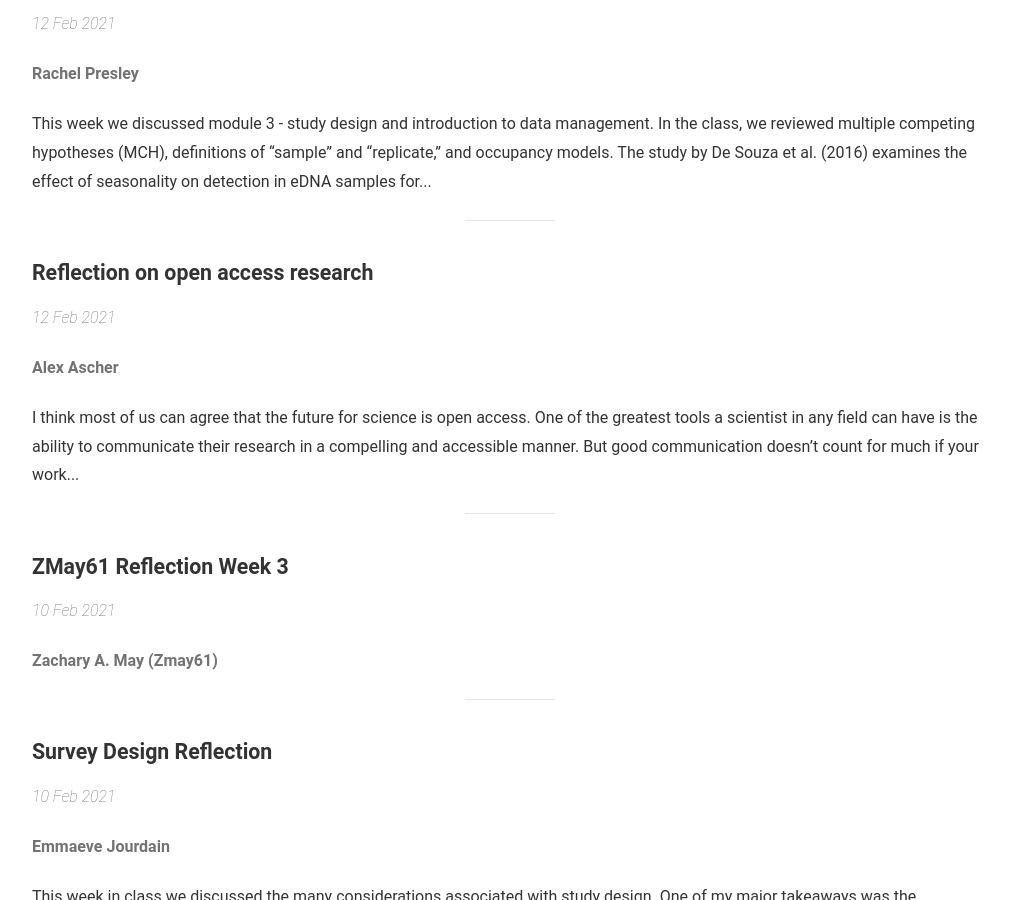
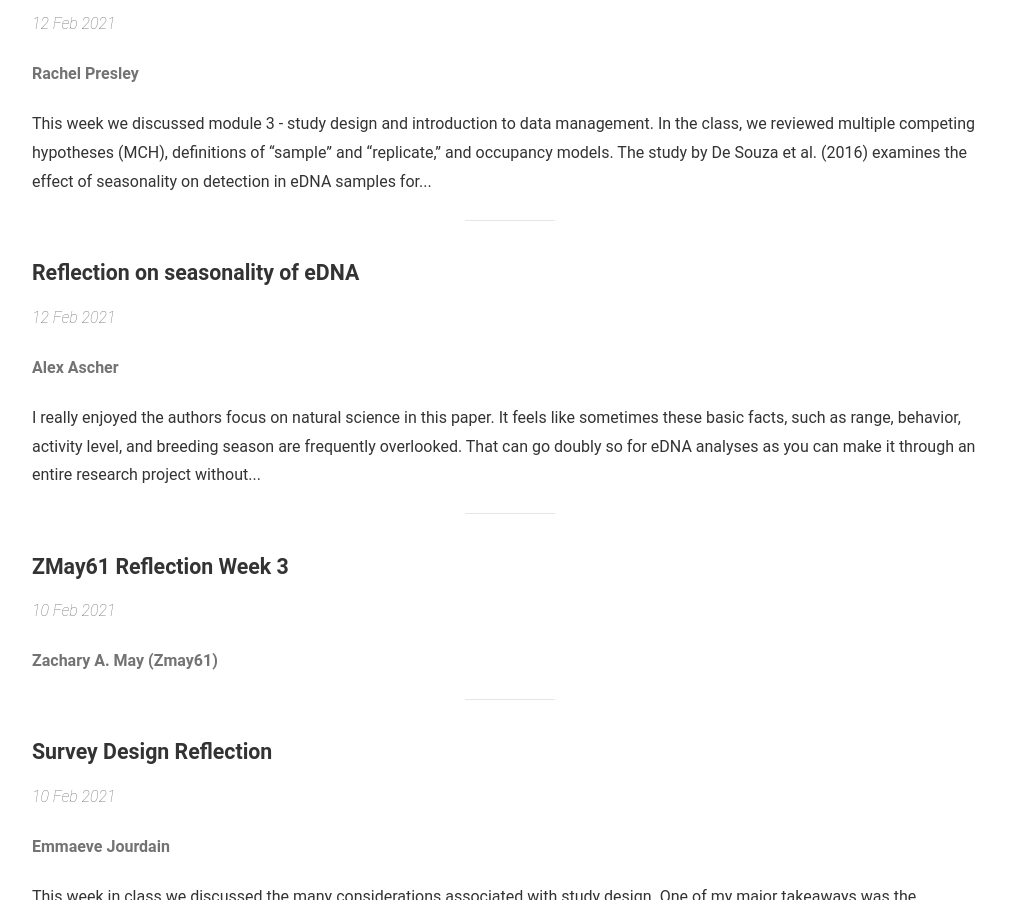
Before and after one commit to fundamentals-eDNA/fundamentals-eDNA.github.io, a Jekyll site: the page built from reflections.md, in a window 1280 px wide and 900 px high, scrolled down 2453 px. Shown: the whole window, without its empty margins (142-1152 px from the left). Built offline with Jekyll 4.4.1, drawn with Linux system fonts in a browser that asks for light colours.

Commit message:
add proper Ascher post

```diff
--- a/_posts/2021-02-12-Ascher_reflection_3.md
+++ b/_posts/2021-02-12-Ascher_reflection_3.md
@@ -1,6 +1,6 @@
 ---
-title: Reflection on open access research
+title: Reflection on seasonality of eDNA
 author: Alex Ascher
-description: Week 2 blog post
+description: Week 3 blog post
 ---
-I think most of us can agree that the future for science is open access. One of the greatest tools a scientist in any field can have is the ability to communicate their research in a compelling and accessible manner. But good communication doesn’t count for much if your work is hidden behind a paywall. Public perception of science is at an all-time low, and researchers are frequently seen as sitting in ivory towers looking down at non-scientists. The only way we effectively combat these perceptions is by including the public in our research, and making science accessible to all. Much of our research is funded through federal grants and other public institutions, and the taxpayers contributing their money to these grants deserve to see the outcomes of research projects they helped to fund. I think ultimately what is needed is a complete paradigm shift in the way we distribute research. This includes publishing our work in a way that is understandable to lay people, as well as the more detailed scientific papers. Of course that is quite a tall order, and change of that magnitude takes time. A good place to start is with greater acceptance of open access publishing, and data sharing.
+    I really enjoyed the authors focus on natural science in this paper. It feels like sometimes these basic facts, such as range, behavior, activity level, and breeding season are frequently overlooked. That can go doubly so for eDNA analyses as you can make it through an entire research project without even laying eyes on your study organism. Additionally, there use of GIS was interesting. I think the class, as noted by one of my classmates, fixated a little on the issues surrounding the authors methodologies, including some skepticism over the accuracy of the GIS data they used. While these are valid points, they shouldn't overshadow the main point of this paper. Seasonality was found to have a major impact on the detectability of rare species through eDNA analysis. This is likely due to the fact that the species in this paper have different breeding seasons, and so were more detectable during these times when they were more active, and their gametes were present in the environment.
```
